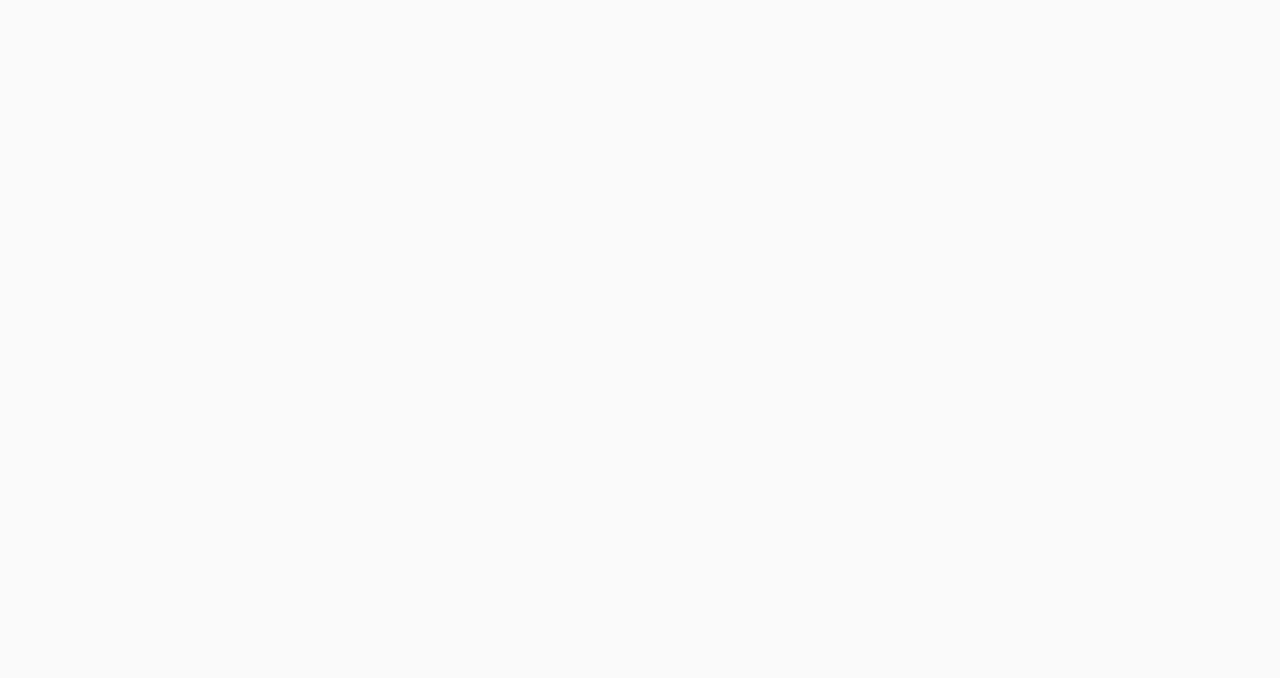
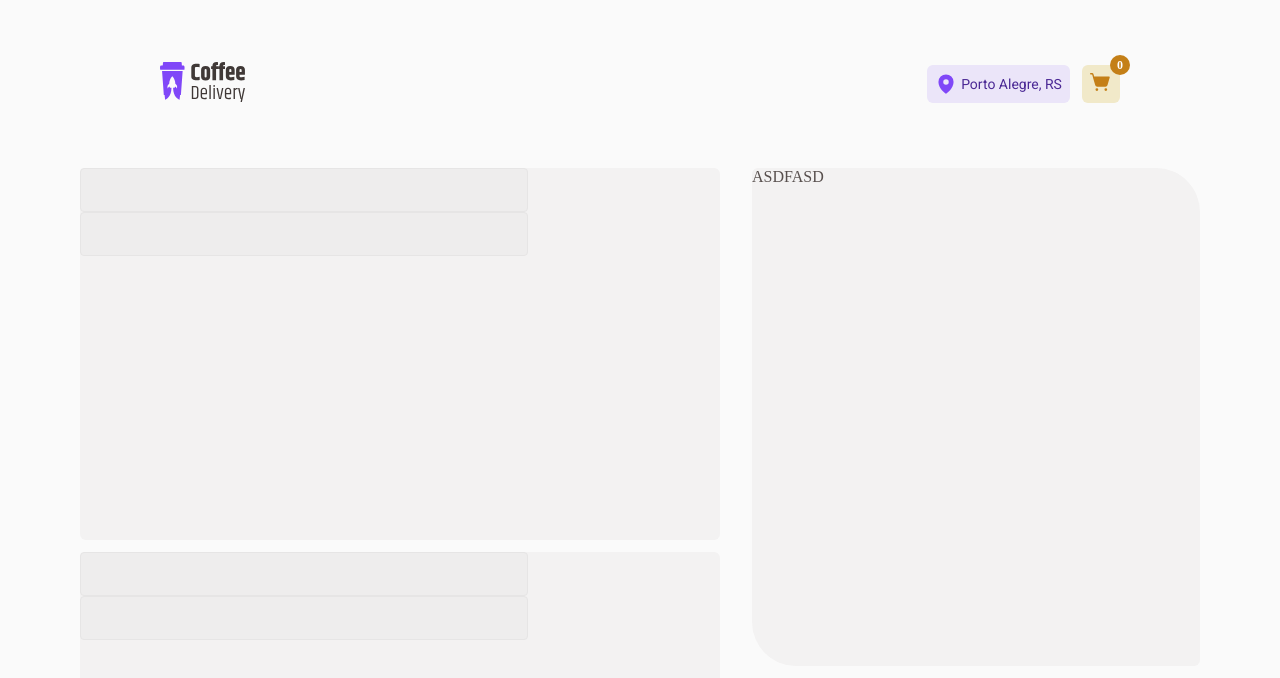
Before and after one commit to thayronFeitosa/Coffee-Delivery, a React (Vite) app: page /checkout in a window 1280 px wide. Before the commit this address had no page. Shown: the top 678 px of the page. Built offline with nearby package versions, Linux system fonts and the light colour scheme.

Commit message:
feat: create a scope to page checkout

```diff
--- a/src/Router/index.tsx
+++ b/src/Router/index.tsx
@@ -1,11 +1,12 @@
 import { Routes, Route } from 'react-router-dom'
 import { Home } from '../pages/home'
+import { Checkout } from '../pages/Checkout'
 
 export function Router() {
   return (
     <Routes>
         <Route path="/" element={<Home />} />
-        <Route path="/shop" element={<Home />} />
+        <Route path="/checkout" element={<Checkout />} />
     </Routes>
   )
 }
--- a/src/components/ButtonShopping/index.tsx
+++ b/src/components/ButtonShopping/index.tsx
@@ -9,7 +9,7 @@ interface ButtonShoppingProps extends ButtonHTMLAttributes<HTMLButtonElement> {
   colorIcon?: string;
   size?: number;
   isFeedback?: boolean;
-  handleAddShopping: () => void;
+  handleAddShopping?: () => void;
 }
 
 export function ButtonShopping({
@@ -22,7 +22,7 @@ export function ButtonShopping({
   return (
     <Container backgroundContainer={backgroundContainer} colorIcon={colorIcon}>
       {isFeedback && <span>{size}</span>}
-      <NavLink to="/shop">
+      <NavLink to="/checkout">
         <ShoppingCartSimple size={22} weight="fill" onClick={handleAddShopping} />
       </NavLink>
     </Container>
--- /dev/null
+++ b/src/pages/Checkout/index.tsx
@@ -0,0 +1,33 @@
+import { Header } from "../../components/header";
+import { InputContainer } from "../../components/Input/styles";
+import { Container, ContainerOrderAndPayment, Order, OrderDetails, Payment } from "./styles";
+
+export function Checkout() {
+  return (
+    <>
+      <Container>
+        <Header />
+      </Container>
+
+      <Container>
+        <ContainerOrderAndPayment>
+
+          <Order>
+            <InputContainer />
+            <InputContainer />
+          </Order>
+
+          <Payment>
+
+            <InputContainer />
+            <InputContainer />
+          </Payment>
+
+        </ContainerOrderAndPayment>
+
+        <OrderDetails>ASDFASD</OrderDetails>
+
+      </Container>
+    </>
+  )
+}
--- /dev/null
+++ b/src/pages/Checkout/styles.ts
@@ -0,0 +1,51 @@
+import styled from 'styled-components';
+
+
+export const Container = styled.div`
+
+  display: flex;
+  flex-direction: row;
+  align-self: stretch;
+  justify-content: center;
+
+`;
+
+export const ContainerOrderAndPayment = styled.div`
+  display: flex;
+  flex-direction: column;
+  align-items: center;
+  justify-content: center;
+`;
+
+export const ContainerRow = styled.div`
+
+`
+
+export const Order = styled.div`
+  width: 640px;
+  height: 372px;
+  background: #F3F2F2;
+  gap: 12px;
+  border-radius: 6px;
+
+`;
+
+export const Payment = styled.div`
+  width: 640px;
+  height: 207px;
+  background: #F3F2F2;
+
+  margin-top: 12px;
+  gap: 12px;
+  border-radius: 6px;
+
+`;
+
+export const OrderDetails = styled.div`
+  width: 448px;
+  height: 498px;
+  background: #F3F2F2;
+  border-radius: 6px 44px;
+
+  margin-left: 32px;
+`;
```
